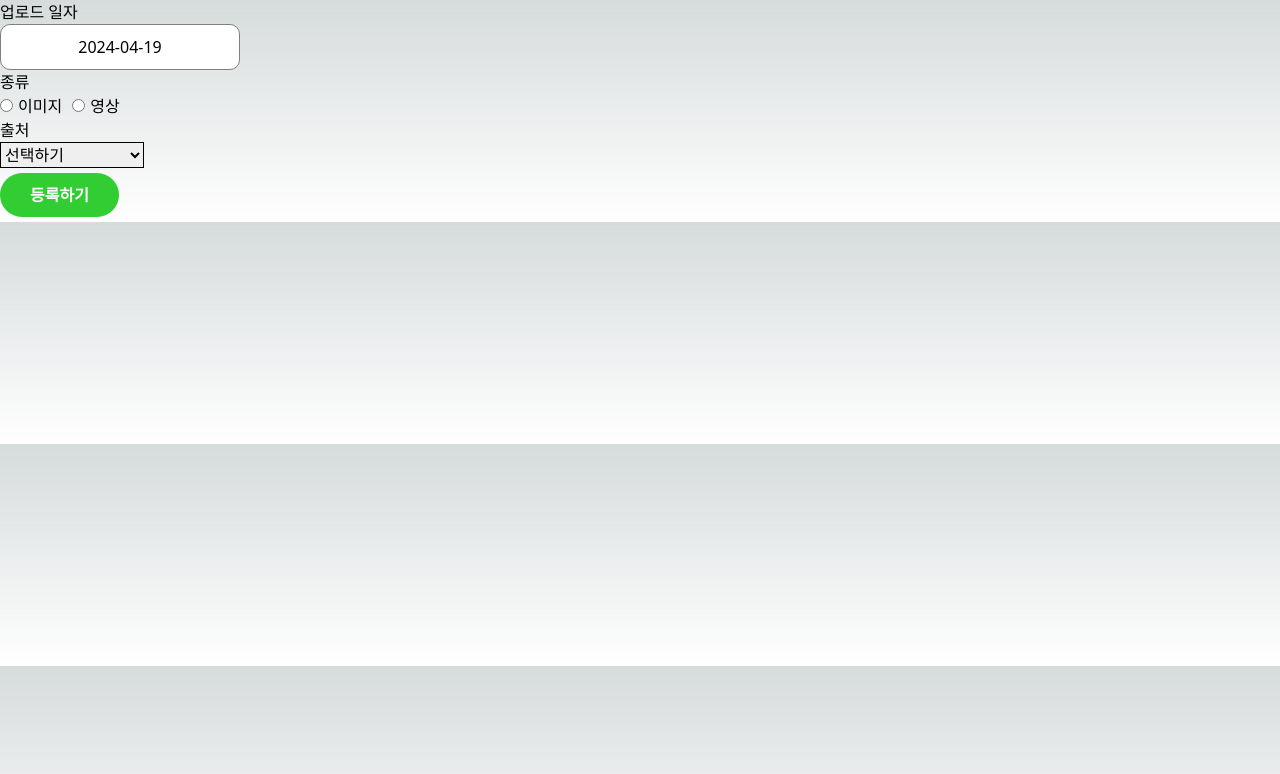
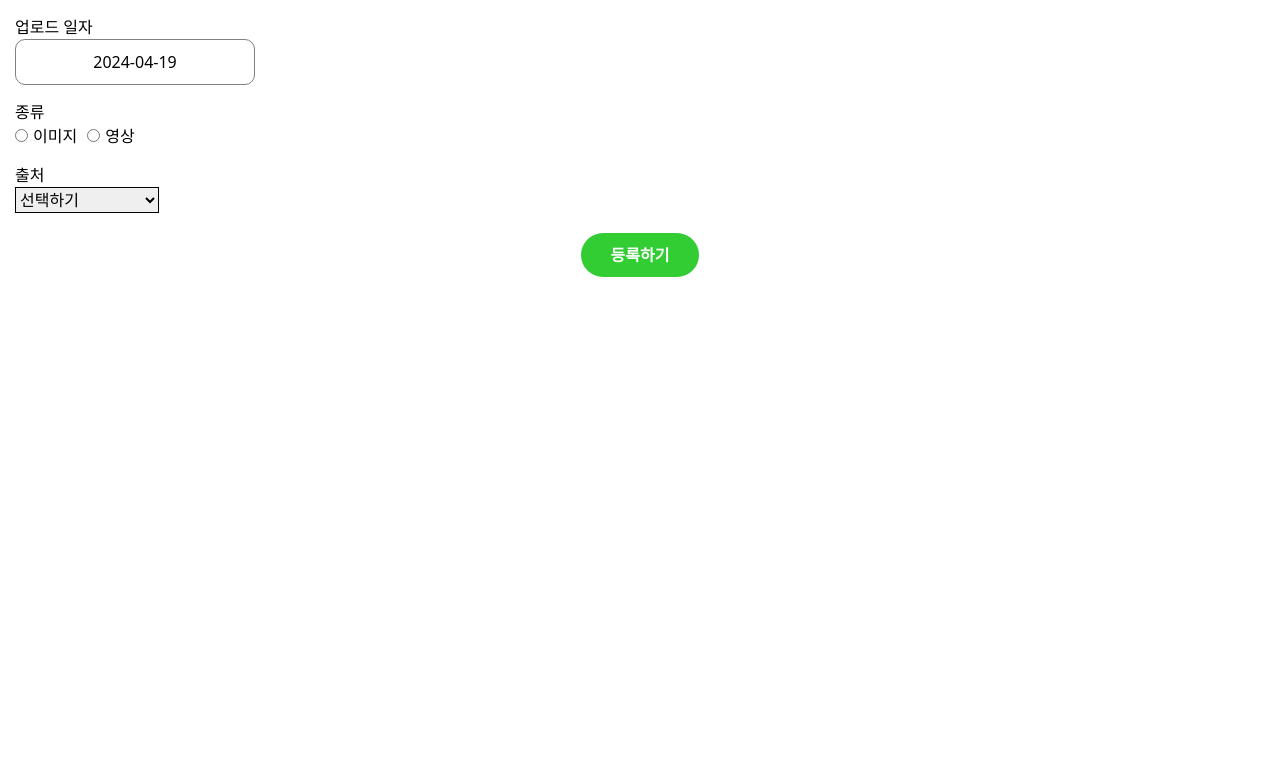
Before and after one commit to b-sseung/chajoowan_next, a Next.js app: page /upload in a window 1280 px wide. Shown: the top 774 px of the page. Built offline with nearby package versions, Linux system fonts and the light colour scheme.

Commit message:
font color

```diff
--- a/src/components/Header.js
+++ b/src/components/Header.js
@@ -24,7 +24,7 @@ const Header = () => {
   diff = Math.ceil(diff / (1000 * 60 * 60 * 24));
 
   return (
-    <ColumnBox style={{ height: '100px' }}>
+    <ColumnBox style={{ height: '100px', color: 'black' }}>
       <p style={{ fontFamily: 'Black Han Sans', fontSize: '25px' }}>{diff}일 째 사랑하는 중</p>
       <p style={{ fontSize: '13px' }}>차주완 ♥ 찻잔</p>
     </ColumnBox>
--- a/src/components/MainMenu.js
+++ b/src/components/MainMenu.js
@@ -21,6 +21,7 @@ const UnderMenu = styled.div(
 
     width: min(98vw, 600px);
     height: 100%;
+    color: black;
 
     top: calc(100% - 60px);
 
--- a/src/components/gallery/Upload.js
+++ b/src/components/gallery/Upload.js
@@ -11,15 +11,16 @@ import { flexRow, flexCol } from '@/src/css/common';
 // css
 const ParentDiv = styled.div(
   css`
-    display: 'flex',
-    flexDirection: 'column',
-    gap: '15px',
+    display: flex;
+    flex-direction: column;
+    gap: 15px;
 
-    height: '100vh',
-    background: 'white',
-    padding: '15px',
+    height: 100vh;
+    background: white;
+    color: black;
+    padding: 15px;
 
-    position: 'relative',
+    position: relative;
 
     /* iOS only */
     @supports (-webkit-touch-callout: none) {
```
Also changed, not shown: src/components/MainBody.js (+1 -1 lines).
